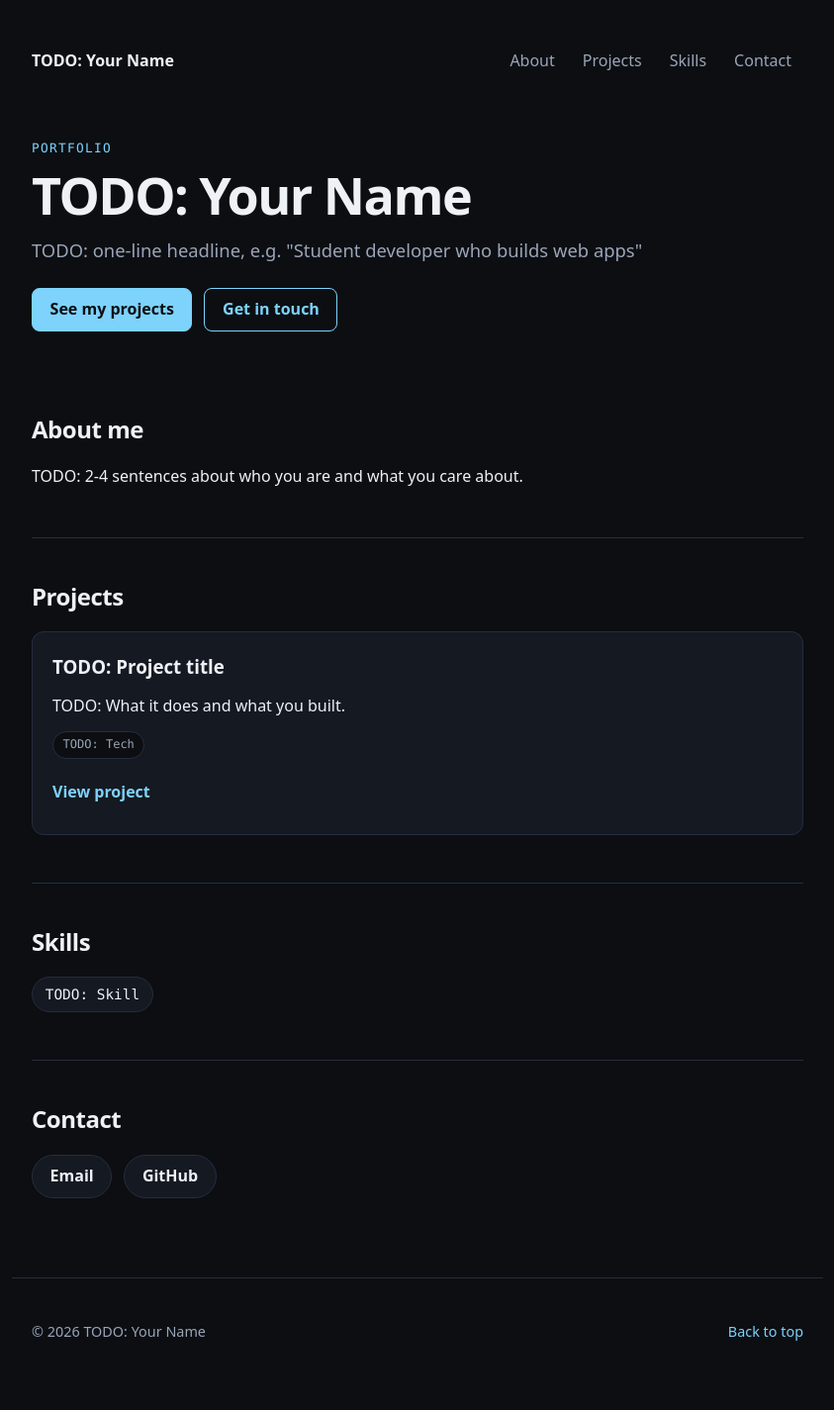
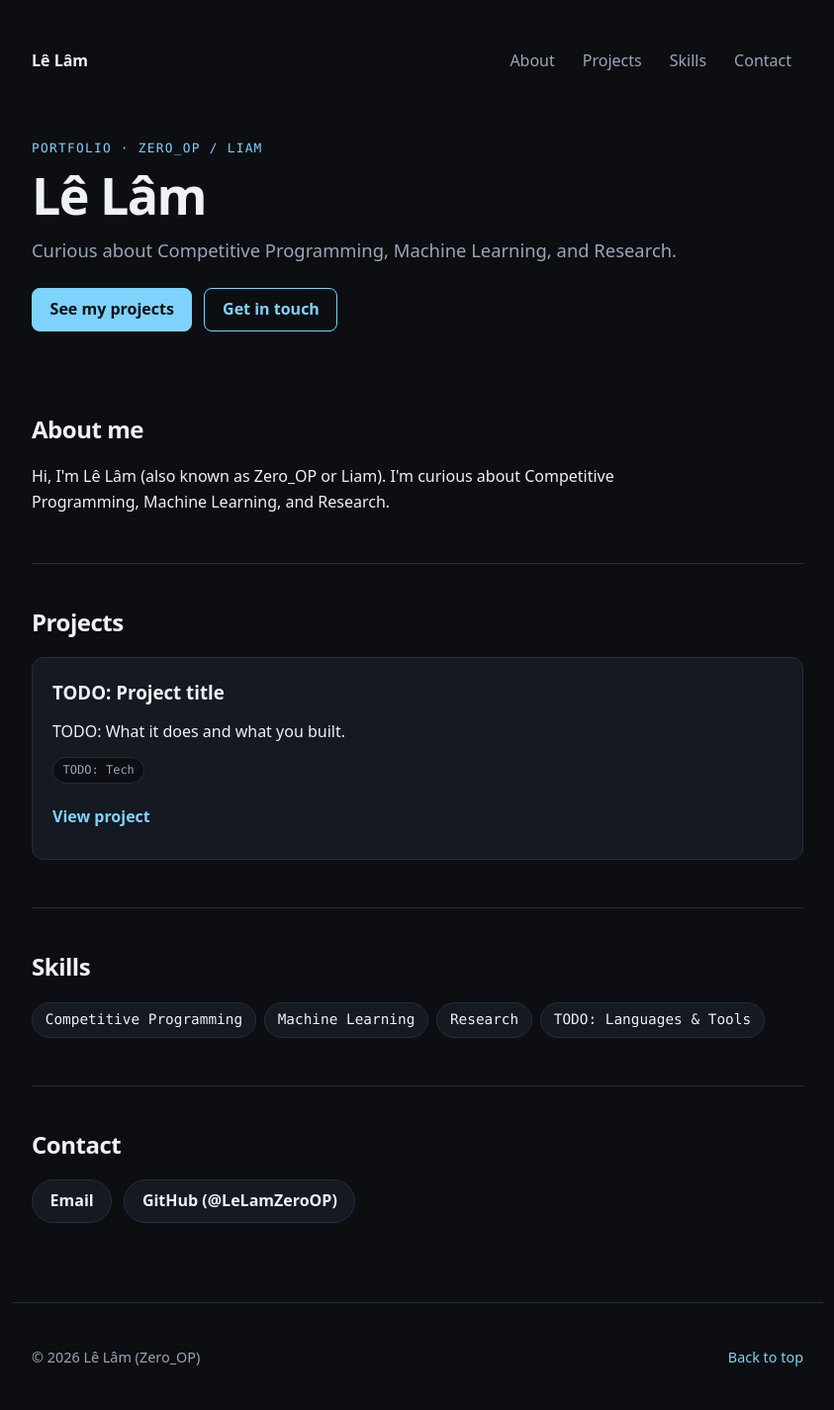
Before and after one commit to LeLamZeroOP/Portfolio, a plain HTML site: page index.html in a window 1280 px wide. Shown: the whole page at 99% size, without its empty margins (218-1061 px from the left). Before the commit the page ends 1400 px from the top, so only its background shows below. Drawn offline with Linux system fonts and the light colour scheme.

Commit message:
feat: add owner name, GitHub link, and interests

```diff
--- a/index.html
+++ b/index.html
@@ -3,8 +3,8 @@
 <head>
   <meta charset="UTF-8">
   <meta name="viewport" content="width=device-width, initial-scale=1.0">
-  <title>TODO: Your Name - Portfolio</title>
-  <meta name="description" content="TODO: one-line description of you">
+  <title>Lê Lâm (Zero_OP / Liam) - Portfolio</title>
+  <meta name="description" content="Lê Lâm (Zero_OP / Liam) — curious about Competitive Programming, Machine Learning, and Research.">
   <meta name="color-scheme" content="dark">
   <link rel="stylesheet" href="style.css">
 </head>
@@ -13,7 +13,7 @@
 
   <header class="hero" id="top">
     <div class="topbar">
-      <a class="brand" href="#top">TODO: Your Name</a>
+      <a class="brand" href="#top">Lê Lâm</a>
       <nav aria-label="Primary">
         <a href="#about">About</a>
         <a href="#projects">Projects</a>
@@ -22,9 +22,9 @@
       </nav>
     </div>
 
-    <p class="eyebrow">Portfolio</p>
-    <h1>TODO: Your Name</h1>
-    <p class="tagline">TODO: one-line headline, e.g. "Student developer who builds web apps"</p>
+    <p class="eyebrow">Portfolio · Zero_OP / Liam</p>
+    <h1>Lê Lâm</h1>
+    <p class="tagline">Curious about Competitive Programming, Machine Learning, and Research.</p>
     <div class="hero-actions">
       <a class="btn btn-primary" href="#projects">See my projects</a>
       <a class="btn btn-secondary" href="#contact">Get in touch</a>
@@ -34,7 +34,7 @@
   <main id="main" tabindex="-1">
     <section id="about">
       <h2>About me</h2>
-      <p>TODO: 2-4 sentences about who you are and what you care about.</p>
+      <p>Hi, I'm Lê Lâm (also known as Zero_OP or Liam). I'm curious about Competitive Programming, Machine Learning, and Research. <!-- TODO: add 1-2 more sentences about your background or current focus --></p>
     </section>
 
     <section id="projects">
@@ -54,7 +54,10 @@
     <section id="skills">
       <h2>Skills</h2>
       <ul class="tags">
-        <li>TODO: Skill</li>
+        <li>Competitive Programming</li>
+        <li>Machine Learning</li>
+        <li>Research</li>
+        <li>TODO: Languages &amp; Tools</li>
       </ul>
     </section>
 
@@ -62,13 +65,13 @@
       <h2>Contact</h2>
       <ul class="contact-links">
         <li><a href="mailto:TODO@example.com">Email</a></li>
-        <li><a href="https://github.com/TODO">GitHub</a></li>
+        <li><a href="https://github.com/LeLamZeroOP">GitHub (@LeLamZeroOP)</a></li>
       </ul>
     </section>
   </main>
 
   <footer>
-    <p>© <span id="year"></span> TODO: Your Name</p>
+    <p>© <span id="year"></span> Lê Lâm (Zero_OP)</p>
     <a class="back-to-top" href="#top">Back to top</a>
   </footer>
   <script>document.getElementById('year').textContent = new Date().getFullYear();</script>
```
